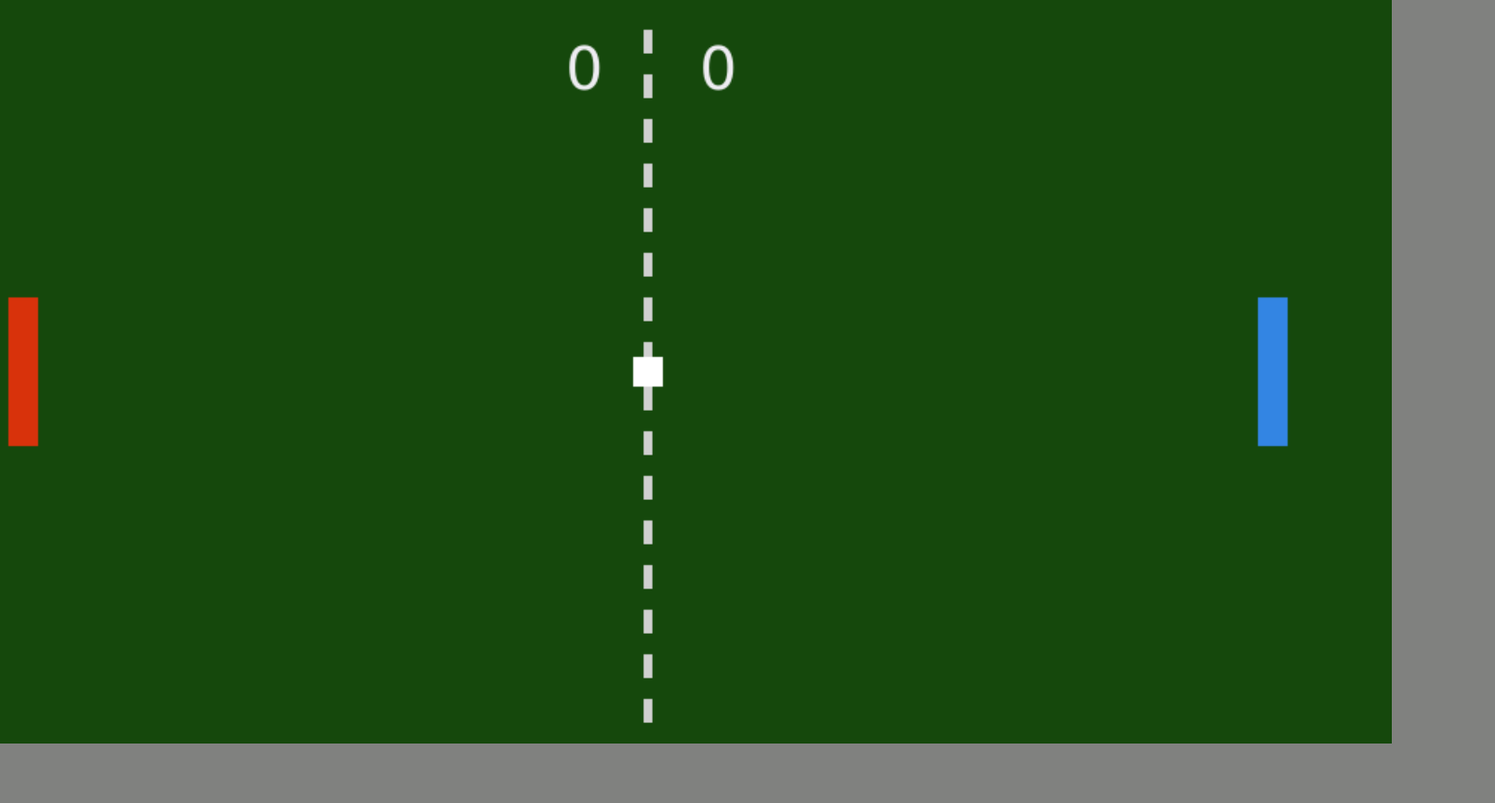
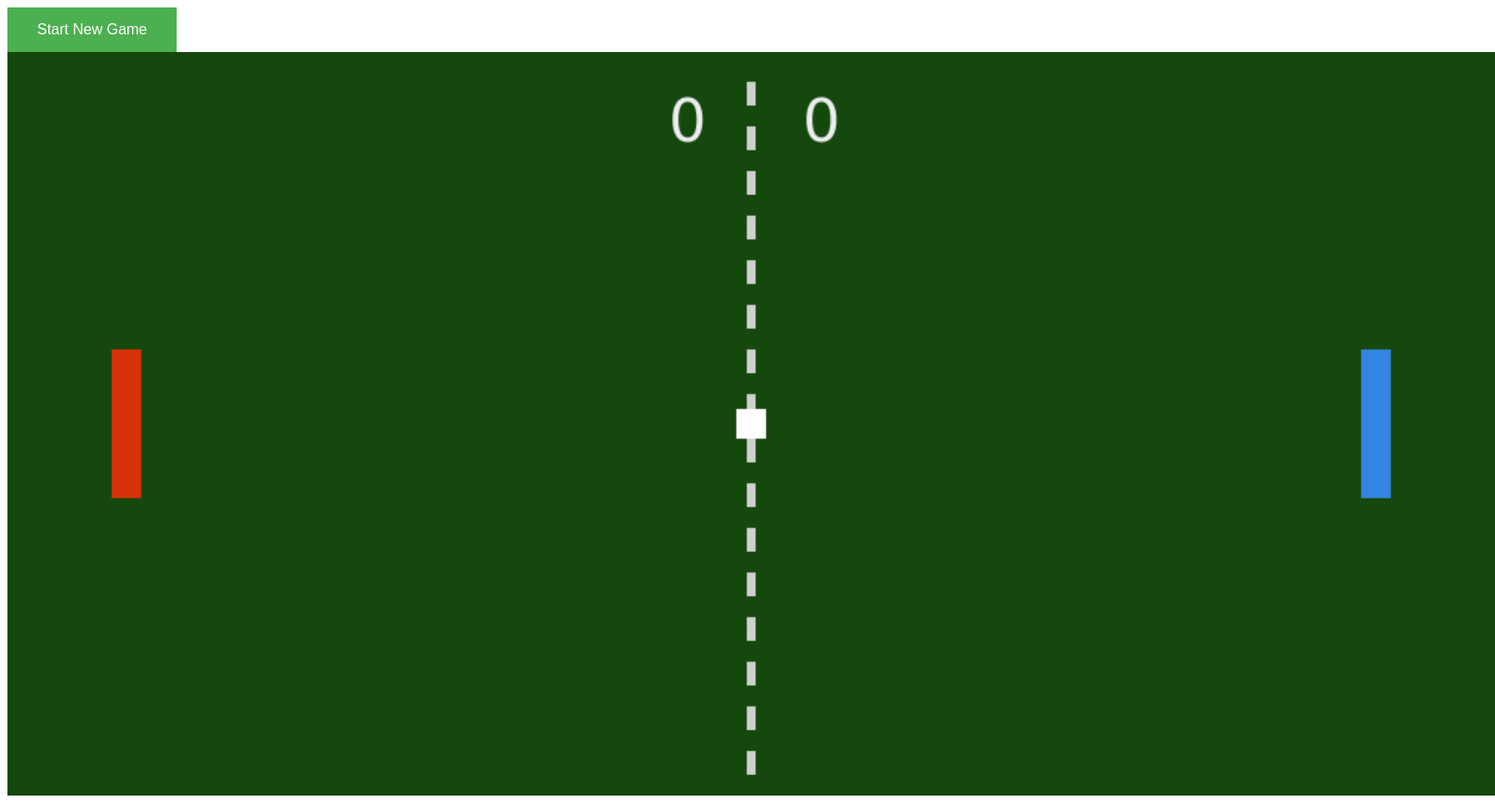
Before and after one commit to mariusz-tekiel/table-tennis, a plain HTML site: page tennis_index.html in a window 1280 px wide. Shown: the whole page at 93% size, 1608 px wide, since content can reach past the window. Before the commit the page ends 800 px from the top, so only its background shows below. Drawn offline with Linux system fonts and the light colour scheme.

Commit message:
Attempt to change button location

```diff
--- a/tennis_index.html
+++ b/tennis_index.html
@@ -4,14 +4,24 @@
     <meta charset="UTF-8" />
     <title>Tennis Game in JavaScript</title>
     <style>
-      body {
+      canvas {
         margin: 0;
         padding: 0;
         display: flex;
-        align-item: center;
+        align-items: center;
         justify-content: center;
         height: 100vh;
         background-color: rgb(128, 129, 127);
+      }
+      .button1 {
+        background-color: #4caf50; /* Green */
+        border: none;
+        color: white;
+        padding: 15px 32px;
+        text-align: center;
+        text-decoration: none;
+        display: inline-block;
+        font-size: 16px;
       }
     </style>
   </head>
```
